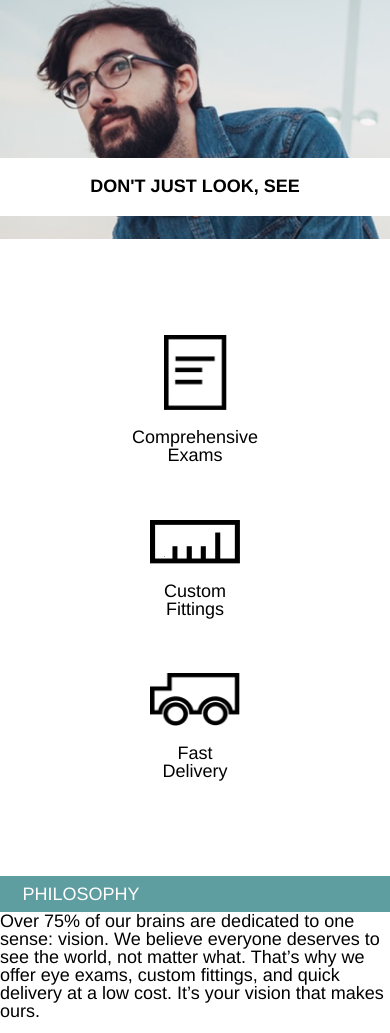
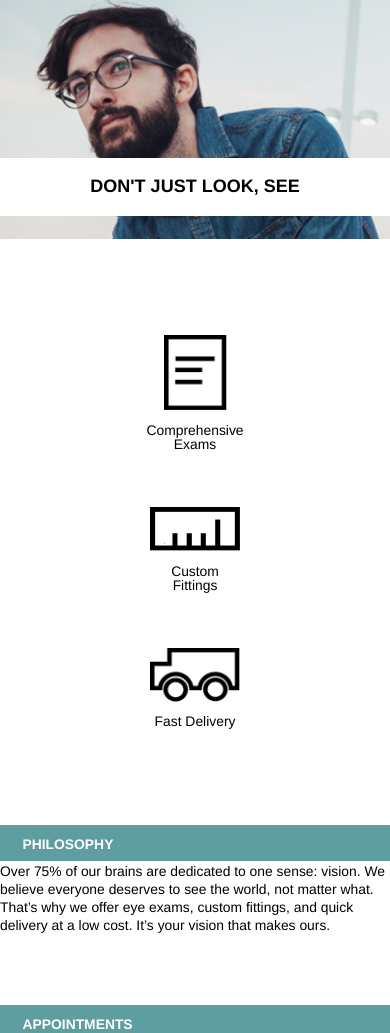
Before and after one commit to alphaseinor/optics, a plain HTML site: page index.html in a window 390 px wide. Shown: the part 67-1100 px from the top of the page. Drawn offline with Linux system fonts and the light colour scheme.

Commit message:
added font sizing for phones

```diff
--- a/resources/css/style.css
+++ b/resources/css/style.css
@@ -27,6 +27,7 @@ nav{
 nav div{
   display: flex;
   align-items: center
+
 }
 
 h2 {
@@ -105,6 +106,7 @@ img.paper {
   padding: .5rem 1.25rem;
   color: white;
   max-width: 10rem;
+  font-weight: bold;
 }
 
 footer{
@@ -195,6 +197,7 @@ footer img{
   }
   .product div {
     margin-top: 1em;
+    font-size: .77rem;
   }
 
   .details{
@@ -210,6 +213,9 @@ footer img{
     max-width: none;
     width: 100%
   }
+  .detail span {
+    font-size: .77rem;
+  }
 
   footer{
     justify-content: center;
```
